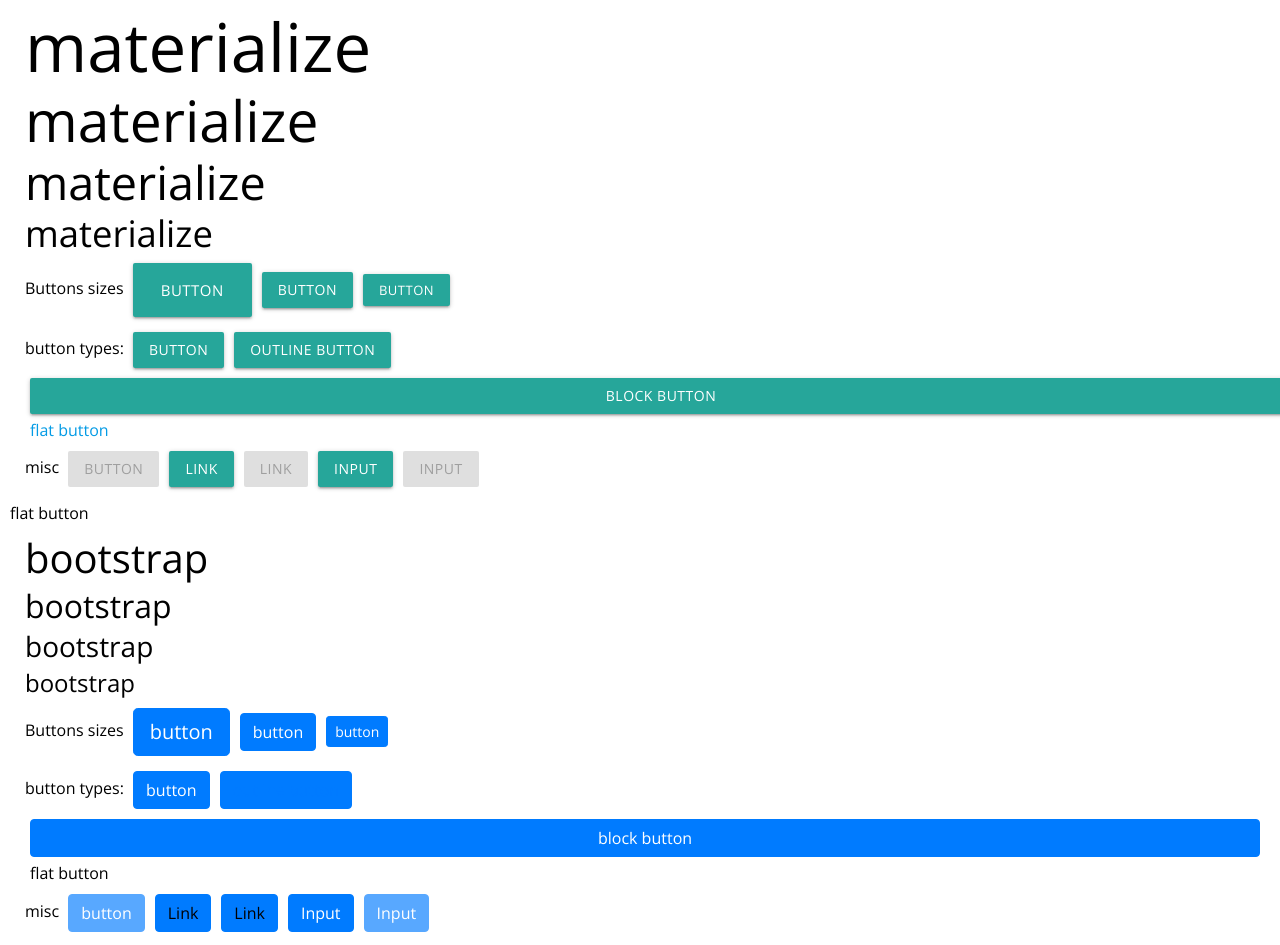
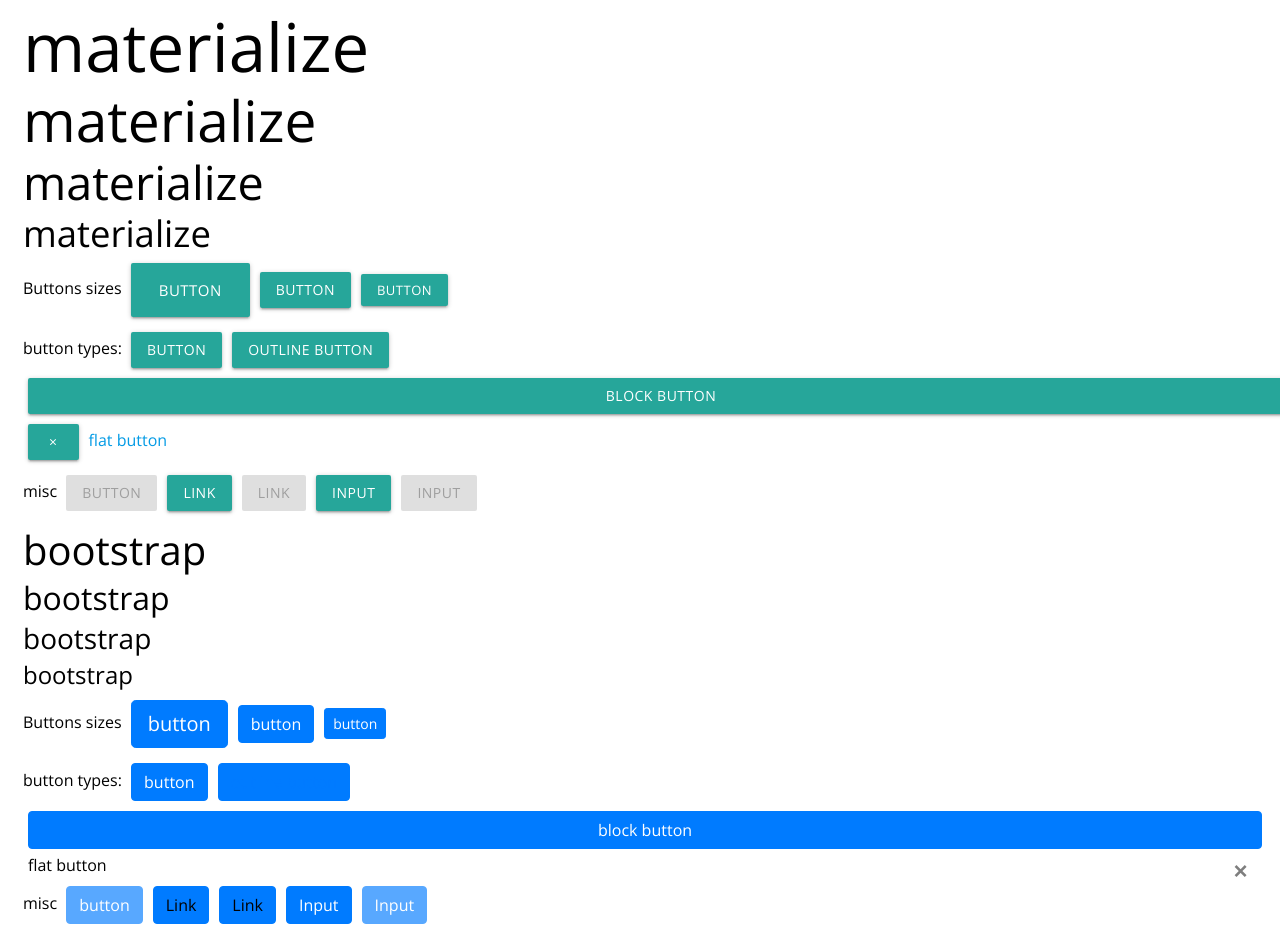
Before and after one commit to droshev/css-agnostic, an Angular app: page / in a window 1280 px wide. Shown: the top 945 px of the page. Built offline with nearby package versions, Linux system fonts and the light colour scheme.

Commit message:
Add foundation

```diff
--- a/package.json
+++ b/package.json
@@ -22,7 +22,9 @@
     "@angular/router": "^6.1.0",
     "bootstrap": "^4.1.3",
     "core-js": "^2.5.4",
+    "foundation-sites": "^6.5.0-rc.3",
     "materialize-css": "^1.0.0",
+    "motion-ui": "^2.0.3",
     "rxjs": "~6.2.0",
     "zone.js": "~0.8.26"
   },
--- a/src/app/app.component.html
+++ b/src/app/app.component.html
@@ -1,4 +1,3 @@
 <app-plain type="materialize"></app-plain>
-
-<a class="waves-effect waves-teal btn-flat">flat button</a>
 <app-plain type="bootstrap"></app-plain>
+<app-plain type="foundation"></app-plain>
--- a/src/app/plain/plain.component.html
+++ b/src/app/plain/plain.component.html
@@ -17,6 +17,9 @@
         <button>button</button>
         <button class="outline">outline button</button>
         <button class="block">block button</button>
+        <button class="close">
+            <span aria-hidden="true">&times;</span>
+        </button>
         <a class="flat">flat button</a>
     </div>
     <div>
--- a/src/styles.scss
+++ b/src/styles.scss
@@ -1,14 +1,14 @@
 /* You can add global styles to this file, and also import other style files */
 
 body {
-  margin: 10px;
+  // padding: 10px;
   font-family: 'Open Sans';
 }
 
 /* material */
 .materialize {
   $font-stack: 'Open Sans';
-  @import '../node_modules/materialize-css/sass/materialize.scss';
+  @import '~materialize-css/sass/materialize.scss';
 
   button,
   a[role='button'],
@@ -30,11 +30,14 @@
     &.flat {
       @extend .btn-link, .waves-teal !optional;
     }
+    &.close {
+      @extend .close-button !optional;
+    }
   }
 }
 
 .bootstrap {
-  @import '../node_modules/bootstrap/scss/bootstrap.scss';
+  @import '~bootstrap/scss/bootstrap.scss';
 
   button,
   a[role='button'],
```
Also changed, not shown: 2 other files (tests, documents, lock files or other folders).
